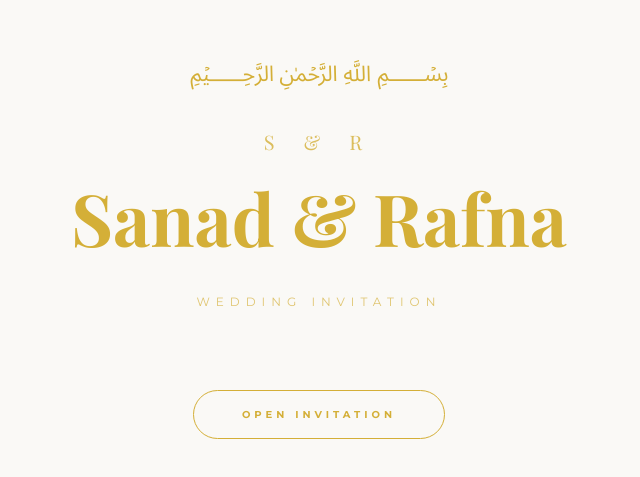
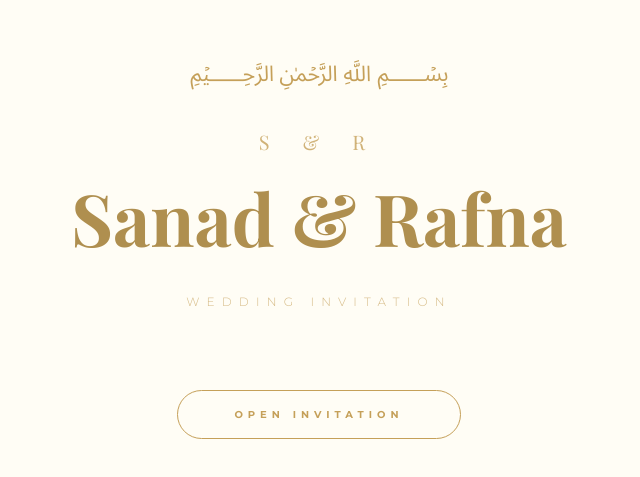
Before and after one commit to SahilVellathur/sanad-and-rafna-wedding-, a React (Vite) app: page / in a window 1280 px wide. Shown: the part 157-634 px from the top of the page, without its empty margins (321-961 px from the left). Built offline with nearby package versions, Linux system fonts and the light colour scheme; a web font is replaced by a local one.

Commit message:
Update: Soft Gold & Ivory theme for landing page

```diff
--- a/src/App.jsx
+++ b/src/App.jsx
@@ -38,29 +38,29 @@ const NextButton = ({ onClick, text = "NEXT" }) => (
 // --- Page Components ---
 
 const StationeryLanding = ({ onOpen }) => (
-  <div className="flex flex-col items-center justify-center min-h-screen w-full text-center p-6 bg-[#FAF9F6] font-playfair">
+  <div className="flex flex-col items-center justify-center min-h-screen w-full text-center p-6 bg-[#FFFDF5] font-playfair">
     {/* 1. Bismillah */}
-    <div className="text-[#D4AF37] text-4xl mb-10 font-serif">﷽</div>
+    <div className="text-[#C5A059] text-4xl mb-10 font-serif">﷽</div>
 
     {/* 2. S & R Monogram */}
-    <div className="text-[#D4AF37] text-xl tracking-[0.6em] mb-4 uppercase opacity-80">
+    <div className="text-[#C5A059] text-xl tracking-[0.7em] mb-4 uppercase opacity-80">
       S & R
     </div>
 
     {/* 3. Sanad & Rafna */}
-    <h1 className="text-[#D4AF37] text-5xl md:text-7xl font-bold mb-8 leading-tight">
+    <h1 className="text-[#AF8F4F] text-5xl md:text-7xl font-bold mb-8 leading-tight">
       Sanad & Rafna
     </h1>
 
     {/* 4. Wedding Invitation */}
-    <p className="text-[#D4AF37]/70 text-[10px] md:text-xs tracking-[0.5em] uppercase mb-20 font-montserrat">
+    <p className="text-[#C5A059]/70 text-[10px] md:text-xs tracking-[0.6em] uppercase mb-20 font-montserrat font-light">
       Wedding Invitation
     </p>
 
     {/* 5. OPEN INVITATION Button */}
     <button
       onClick={onOpen}
-      className="transition-all duration-100 active:bg-[#002366] active:text-white active:shadow-[0_0_25px_rgba(255,255,255,0.9)] focus:outline-none border border-[#D4AF37] text-[#D4AF37] px-12 py-4 rounded-full tracking-[4px] text-[10px] font-montserrat uppercase font-bold"
+      className="transition-all duration-100 active:bg-[#002366] active:text-white active:shadow-[0_0_25px_rgba(255,255,255,0.9)] focus:outline-none border border-[#C5A059] text-[#C5A059] px-14 py-4 rounded-full tracking-[5px] text-[10px] font-montserrat uppercase font-bold bg-[#FFFDF5]"
       style={{ WebkitTapHighlightColor: 'transparent' }}
     >
       OPEN INVITATION
--- a/src/index.css
+++ b/src/index.css
@@ -5,6 +5,9 @@
   --color-emerald-royal: #003322;
   --color-charcoal: #121212;
   --color-gold: #D4AF37;
+  --color-soft-gold: #C5A059;
+  --color-champagne-gold: #AF8F4F;
+  --color-ivory: #FFFDF5;
   --color-parchment: #FDFCF0;
   --color-champagne: #F7E7CE;
 
```
